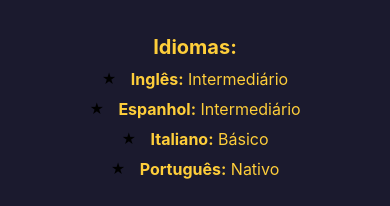
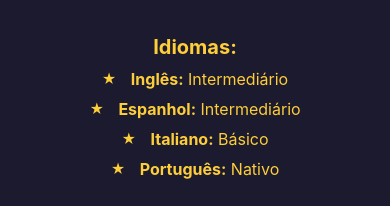
Before and after one commit to zurannii/meuPortifolio-react-native, a React Native app: screen /SobreMim in a window 390 px wide. Shown: the part 916-1122 px from the top of the page. Built offline with nearby package versions, Linux system fonts and the light colour scheme.

Commit message:
fix(styles): correct gap property to color in idiomasContainer style

```diff
--- a/src/screens/SobreMimScreen.tsx
+++ b/src/screens/SobreMimScreen.tsx
@@ -159,7 +159,7 @@ const styles = StyleSheet.create({
         width: 19,
         height: 18,
         marginRight: 10,
-        gap: 15,
+        color: COLORS.primaryText,
     },
     idiomaText: {
         fontSize: 16,
@@ -168,7 +168,4 @@ const styles = StyleSheet.create({
     bold: {
         fontWeight: 'bold',
     },
-
-
-
 });
```
